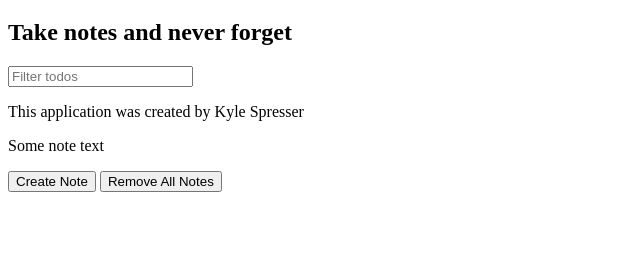
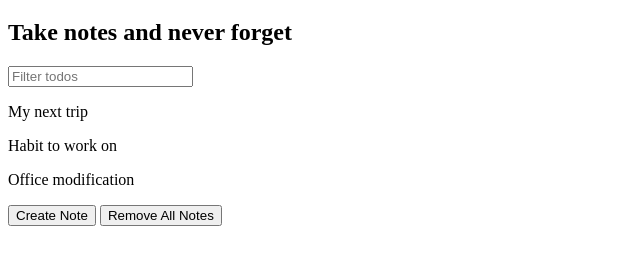
Before and after one commit to keyspress/modern-javascript-bootcamp-2, a plain HTML site: page notes-app/index.html in a window 1280 px wide. Shown: the part 61-326 px from the top of the page, without its empty margins (0-640 px from the left). Drawn offline with Linux system fonts and the light colour scheme.

Commit message:
lecture 56

```diff
--- a/notes-app/index.html
+++ b/notes-app/index.html
@@ -13,8 +13,7 @@
   <h1>Notes App</h1>
   <h2>Take notes and never forget</h2>
   <input id="search-text" type="text" placeholder="Filter todos">
-  <p class="note">This application was created by Kyle Spresser</p>
-  <p class="note">Some note text</p>
+  <div id="notes"></div>
   <button id="create-note">Create Note</button>
   <button id="remove-all">Remove All Notes</button>
   <script src="notes-app.js"></script>
--- a/notes-app/notes-app.js
+++ b/notes-app/notes-app.js
@@ -13,6 +13,26 @@ const notes = [
   }
 ];
 
+const filters = {
+  searchText: ''
+};
+
+const renderNotes = (notes, filters) => {
+  const filteredNotes = notes.filter(note => {
+    return note.title.toLowerCase().includes(filters.searchText.toLowerCase());
+  });
+
+  document.querySelector('#notes').innerHTML = '';
+
+  filteredNotes.forEach(note => {
+    const noteEl = document.createElement('p');
+    noteEl.textContent = note.title;
+    document.querySelector('#notes').appendChild(noteEl);
+  });
+};
+
+renderNotes(notes, filters);
+
 document.querySelector('#create-note').addEventListener('click', e => {
   e.target.textContent = 'Well done!';
 });
@@ -24,5 +44,6 @@ document.querySelector('#remove-all').addEventListener('click', e => {
 });
 
 document.querySelector('#search-text').addEventListener('input', e => {
-  console.log(e.target.value);
+  filters.searchText = e.target.value;
+  renderNotes(notes, filters);
 });
```
